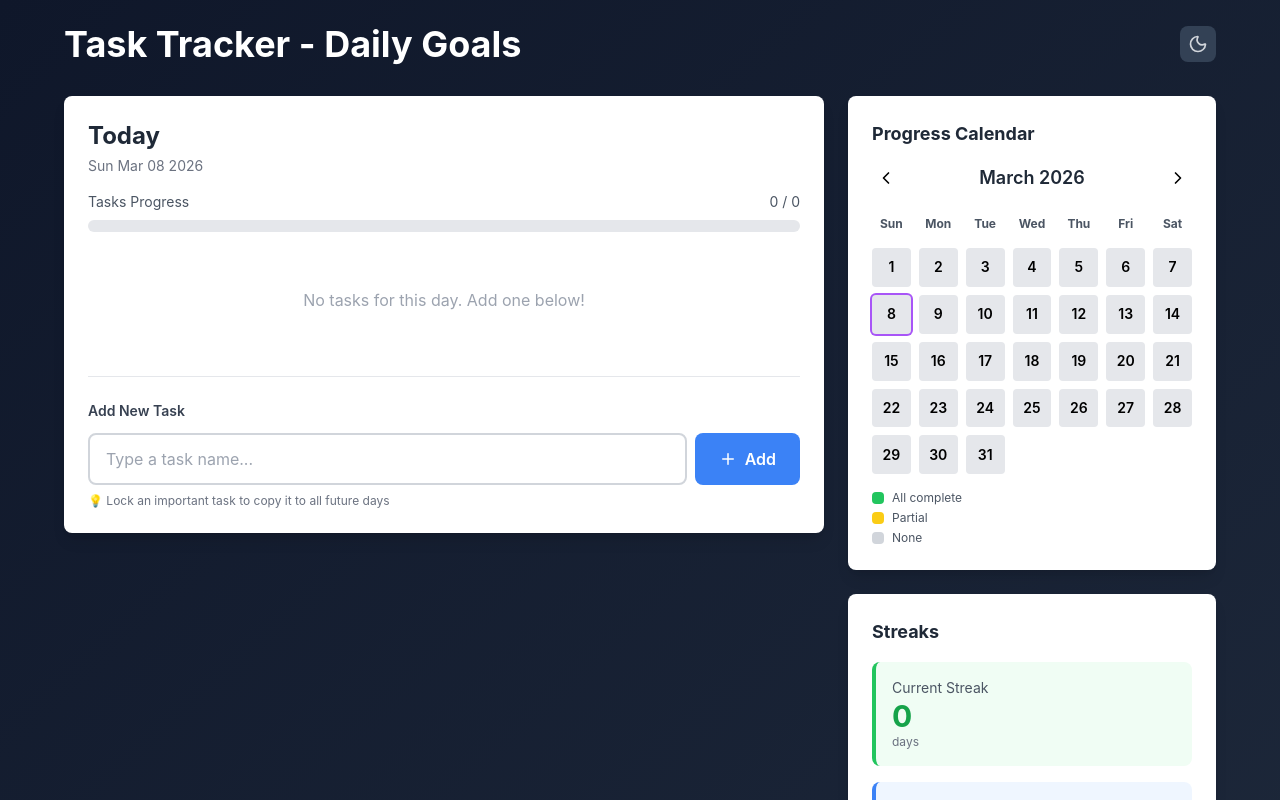
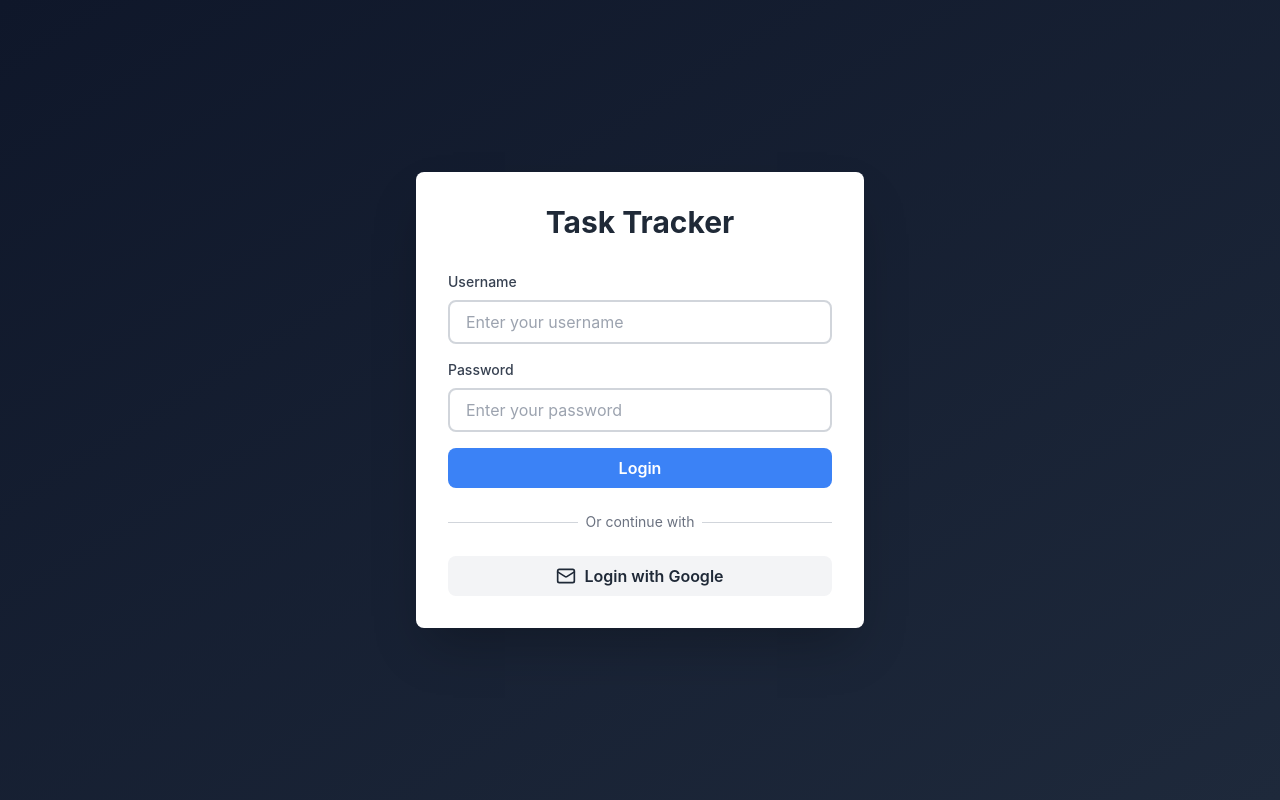
Before and after one commit to robert-e-irv/task-tracker-app, a React (Create React App) app: page / in a window 1280 px wide. Shown: the top 800 px of the page. Built offline with nearby package versions, Linux system fonts and the light colour scheme.

Commit message:
log out/login functionality

```diff
--- a/src/App.js
+++ b/src/App.js
@@ -1,8 +1,14 @@
 import React, { useState, useEffect, useCallback } from 'react';
-import { Plus, Trash2, Lock, ChevronLeft, ChevronRight, Download, Upload, Moon, Sun } from 'lucide-react';
+import { Plus, Trash2, Lock, ChevronLeft, ChevronRight, Download, Upload, Moon, Sun, Mail } from 'lucide-react';
 
 export default function TaskTracker() {
   const [confetti, setConfetti] = useState([]);
+  const [isLoggedIn, setIsLoggedIn] = useState(() => {
+    const saved = localStorage.getItem('isLoggedIn');
+    return saved ? JSON.parse(saved) : false;
+  });
+  const [username, setUsername] = useState('');
+  const [password, setPassword] = useState('');
   const [darkMode, setDarkMode] = useState(() => {
     const saved = localStorage.getItem('darkMode');
     return saved ? JSON.parse(saved) : false;
@@ -46,6 +52,35 @@ export default function TaskTracker() {
       lastBackup: new Date().toISOString()
     }));
   }, [tasks, completedDates, dayTasks, dayTaskLocks]);
+
+  const handleLogin = (e) => {
+    e.preventDefault();
+    if (username.trim()) {
+      setIsLoggedIn(true);
+      localStorage.setItem('isLoggedIn', JSON.stringify(true));
+      setUsername('');
+      setPassword('');
+    }
+  };
+
+  const handleLogout = () => {
+    setIsLoggedIn(false);
+    setTasks([]);
+    setCompletedDates({});
+    setDayTasks({});
+    setDayTaskLocks({});
+    setCurrentStreak(0);
+    setLongestStreak(0);
+    setSelectedDate(new Date());
+    localStorage.setItem('isLoggedIn', JSON.stringify(false));
+    localStorage.removeItem('taskTrackerData');
+  };
+
+  const handleGoogleLogin = () => {
+    // Placeholder for Google OAuth
+    setIsLoggedIn(true);
+    localStorage.setItem('isLoggedIn', JSON.stringify(true));
+  };
 
   const formatDateKey = useCallback((date) => {
     const year = date.getFullYear();
@@ -429,6 +464,62 @@ export default function TaskTracker() {
   const validCompleted = completed.filter(id => tasksForDay.find(t => t.id === id));
   const progress = tasksForDay.length > 0 ? Math.round((validCompleted.length / tasksForDay.length) * 100) : 0;
 
+  if (!isLoggedIn) {
+    return (
+      <div className="min-h-screen bg-gradient-to-br from-slate-900 to-slate-800 flex items-center justify-center p-4">
+        <div className="w-full max-w-md bg-white rounded-lg shadow-2xl p-8">
+          <h1 className="text-3xl font-bold text-gray-800 text-center mb-8">Task Tracker</h1>
+
+          <form onSubmit={handleLogin} className="space-y-4 mb-6">
+            <div>
+              <label className="block text-sm font-medium text-gray-700 mb-2">Username</label>
+              <input
+                type="text"
+                value={username}
+                onChange={(e) => setUsername(e.target.value)}
+                placeholder="Enter your username"
+                className="w-full px-4 py-2 border-2 border-gray-300 rounded-lg focus:outline-none focus:border-blue-500"
+              />
+            </div>
+            <div>
+              <label className="block text-sm font-medium text-gray-700 mb-2">Password</label>
+              <input
+                type="password"
+                value={password}
+                onChange={(e) => setPassword(e.target.value)}
+                placeholder="Enter your password"
+                className="w-full px-4 py-2 border-2 border-gray-300 rounded-lg focus:outline-none focus:border-blue-500"
+              />
+            </div>
+            <button
+              type="submit"
+              className="w-full bg-blue-500 hover:bg-blue-600 text-white font-semibold py-2 rounded-lg transition"
+            >
+              Login
+            </button>
+          </form>
+
+          <div className="relative mb-6">
+            <div className="absolute inset-0 flex items-center">
+              <div className="w-full border-t border-gray-300"></div>
+            </div>
+            <div className="relative flex justify-center text-sm">
+              <span className="px-2 bg-white text-gray-500">Or continue with</span>
+            </div>
+          </div>
+
+          <button
+            onClick={handleGoogleLogin}
+            className="w-full flex items-center justify-center gap-2 bg-gray-100 hover:bg-gray-200 text-gray-800 font-semibold py-2 rounded-lg transition"
+          >
+            <Mail size={20} />
+            Login with Google
+          </button>
+        </div>
+      </div>
+    );
+  }
+
   return (
     <div className={`min-h-screen ${darkMode ? 'bg-gradient-to-br from-gray-900 to-gray-800' : 'bg-gradient-to-br from-slate-900 to-slate-800'} p-4 md:p-6`}>
       <div className="max-w-6xl mx-auto">
@@ -631,15 +722,7 @@ export default function TaskTracker() {
             </div>
 
             <button
-              onClick={() => {
-                setTasks([]);
-                setCompletedDates({});
-                setDayTasks({});
-                setDayTaskLocks({});
-                setCurrentStreak(0);
-                setLongestStreak(0);
-                setSelectedDate(new Date());
-              }}
+              onClick={handleLogout}
               className={`w-full px-4 py-2 rounded-lg transition font-semibold ${darkMode ? 'bg-gray-700 hover:bg-gray-600 text-white' : 'bg-gray-500 hover:bg-gray-600 text-white'}`}
             >
               Logout
```
